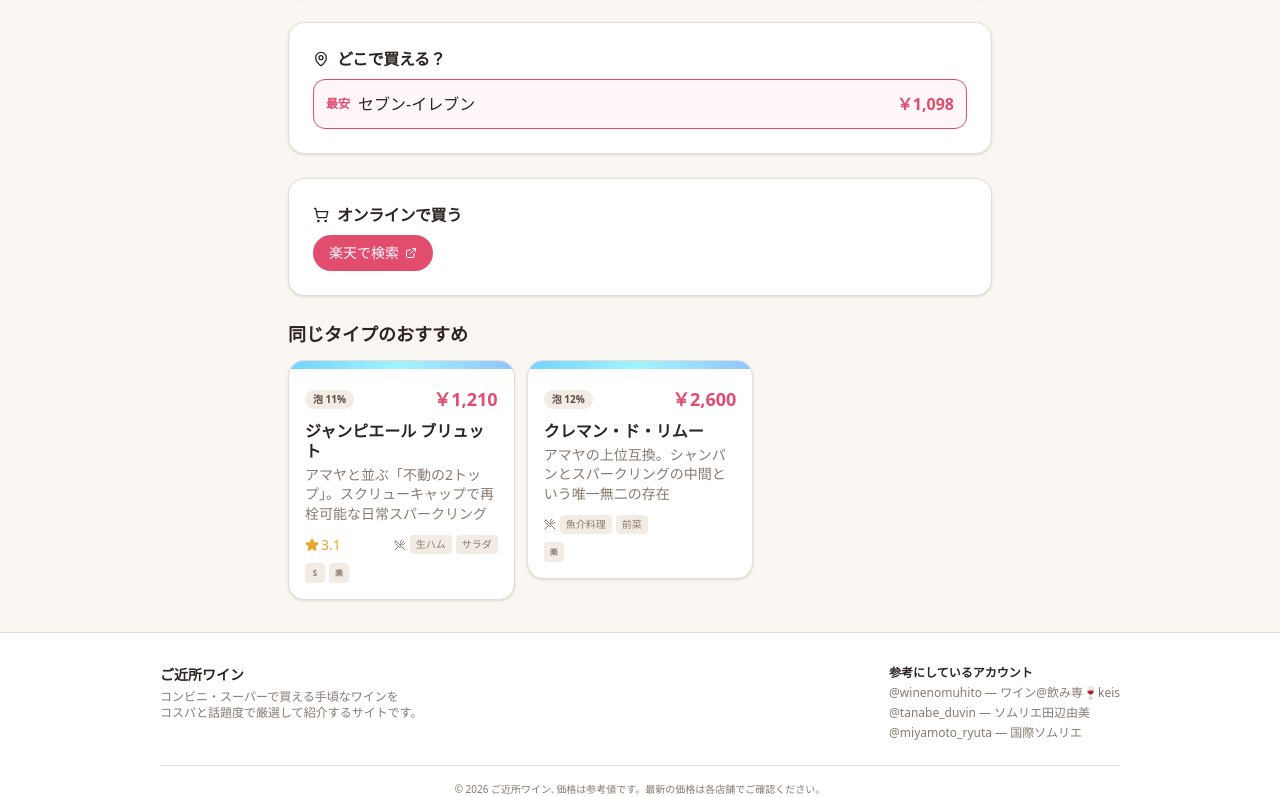
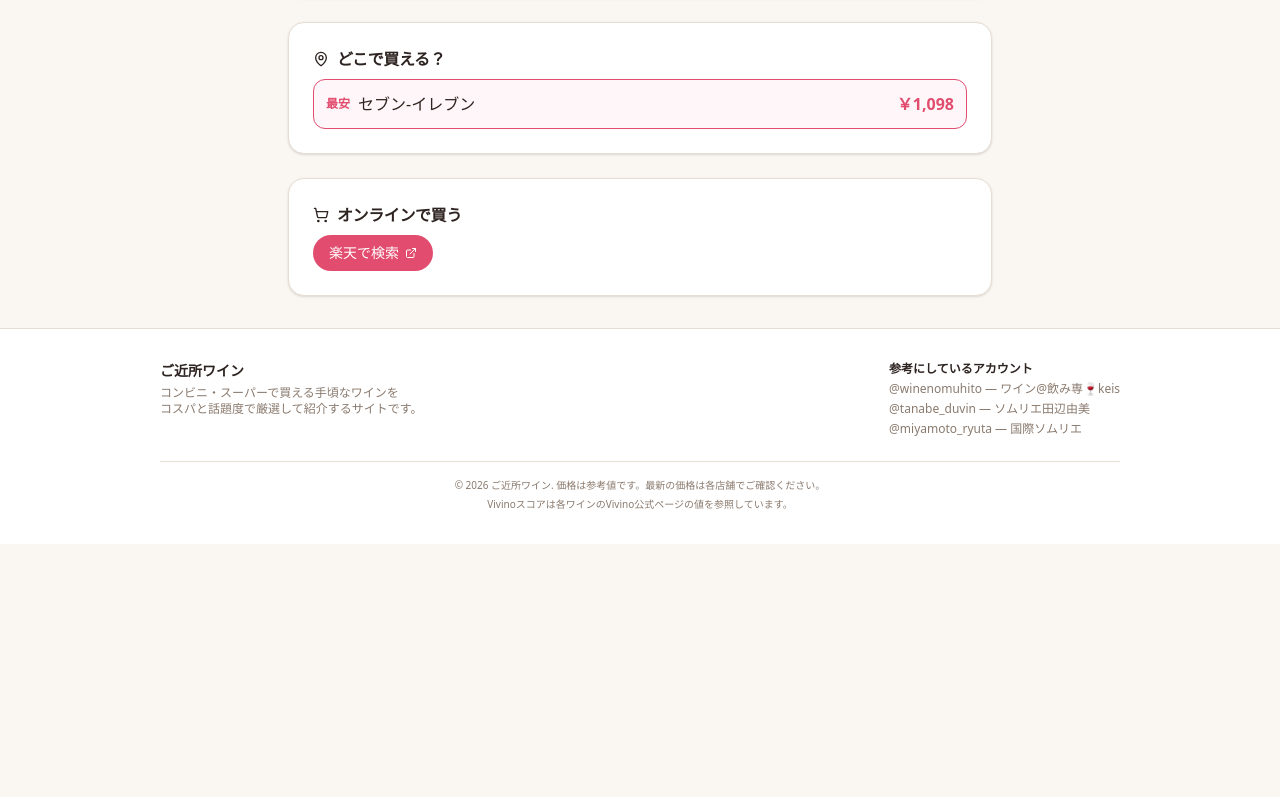
Before and after one commit to keisuku/soudanyou, a Next.js app: page /soudanyou/wines/amaya-cava-brut-reserva in a window 1280 px wide. Shown: the part 719-1516 px from the top of the page. After the commit the page ends 1263 px from the top, so only its background shows below. Built offline with nearby package versions, Linux system fonts and the light colour scheme.

Commit message:
remove: ワイン詳細ページから「同じタイプのおすすめ」セクションを削除
https://claude.ai/code/session_01CrXZXbrQrij42MJDCQ8zn3

```diff
--- a/src/app/wines/[id]/page.tsx
+++ b/src/app/wines/[id]/page.tsx
@@ -2,7 +2,6 @@ import Link from "next/link";
 import type { Metadata } from "next";
 import { notFound } from "next/navigation";
 import { wines as allWines } from "@/lib/wines";
-import { WineCard } from "@/components/wine/wine-card";
 import { Badge } from "@/components/ui/badge";
 import { Card, CardContent, CardHeader, CardTitle } from "@/components/ui/card";
 import { formatPrice } from "@/lib/utils";
@@ -50,11 +49,6 @@ export default async function WineDetailPage({
   }
 
   const sortedStores = [...wine.stores].sort((a, b) => a.price - b.price);
-
-  const similarWines = allWines
-    .filter((w) => w.id !== wine.id && w.type === wine.type)
-    .sort((a, b) => b.costPerformance - a.costPerformance)
-    .slice(0, 3);
 
   return (
     <div className="mx-auto max-w-3xl px-4 py-8 sm:px-6 lg:px-8">
@@ -225,19 +219,6 @@ export default async function WineDetailPage({
           </Card>
         )}
 
-        {/* Similar wines */}
-        {similarWines.length > 0 && (
-          <div>
-            <h2 className="text-lg font-bold text-foreground">
-              同じタイプのおすすめ
-            </h2>
-            <div className="mt-3 grid gap-3 sm:grid-cols-3">
-              {similarWines.map((w) => (
-                <WineCard key={w.id} wine={w} />
-              ))}
-            </div>
-          </div>
-        )}
       </div>
     </div>
   );
```
